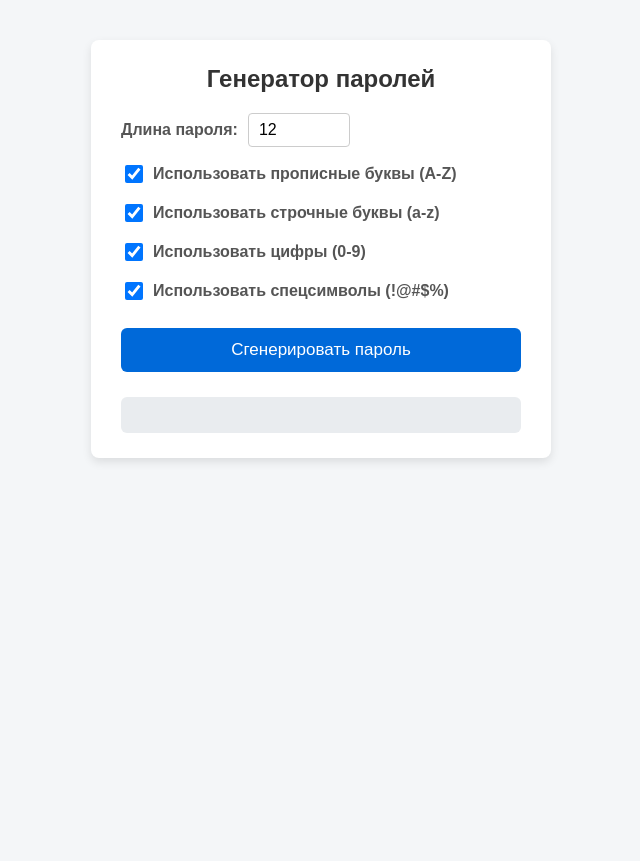
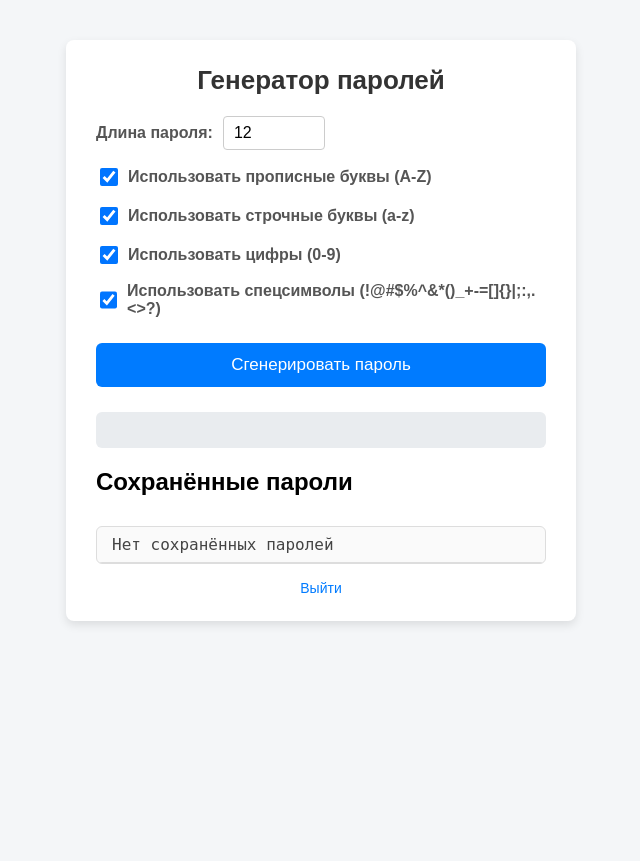
Before and after one commit to Fa1bu/Password-generator, a Flask app: page / in a window 1280 px wide. Shown: the top 861 px of the page, without its empty margins (319-959 px from the left). Run offline with Flask 3, Linux system fonts and the light colour scheme; the visitor is signed in with stand-in values (Sample User, id 1).

Commit message:
Update index.html

```diff
--- a/templates/index.html
+++ b/templates/index.html
@@ -1,3 +1,4 @@
+
 <!DOCTYPE html>
 <html lang="ru">
 <head>
@@ -8,17 +9,17 @@
         body {
             font-family: Arial, sans-serif;
             background: #f4f6f8;
+            min-height: 100vh;
+            margin: 0;
+            padding: 40px 20px;
             display: flex;
             justify-content: center;
             align-items: flex-start;
-            min-height: 100vh;
-            padding: 40px 20px;
-            margin: 0;
         }
         .container {
             background: #fff;
             box-shadow: 0 4px 10px rgba(0,0,0,0.1);
-            max-width: 400px;
+            max-width: 450px;
             width: 100%;
             border-radius: 8px;
             padding: 25px 30px;
@@ -26,11 +27,11 @@
         h1 {
             margin-top: 0;
             margin-bottom: 20px;
-            font-size: 24px;
+            font-size: 26px;
             color: #333;
             text-align: center;
         }
-        label {
+        form label {
             display: flex;
             align-items: center;
             margin-bottom: 15px;
@@ -52,7 +53,7 @@
         }
         button {
             cursor: pointer;
-            background-color: #0069d9;
+            background-color: #007bff;
             border: none;
             padding: 12px;
             border-radius: 6px;
@@ -63,7 +64,7 @@
             transition: background-color 0.3s ease;
         }
         button:hover {
-            background-color: #004a9f;
+            background-color: #0056b3;
         }
         #result {
             margin-top: 25px;
@@ -73,8 +74,30 @@
             font-family: monospace;
             font-size: 18px;
             text-align: center;
+            word-break: break-all;
             user-select: all;
-            word-break: break-all;
+        }
+        .password-list {
+            margin-top: 30px;
+            max-height: 200px;
+            overflow-y: auto;
+            padding-left: 0;
+            list-style: none;
+            border: 1px solid #ddd;
+            border-radius: 6px;
+            background: #fafafa;
+        }
+        .password-list li {
+            padding: 8px 15px;
+            border-bottom: 1px solid #ddd;
+            font-family: monospace;
+            font-size: 16px;
+            color: #444;
+            cursor: pointer;
+            transition: background-color 0.2s ease;
+        }
+        .password-list li:hover {
+            background-color: #e1e7f0;
         }
         .footer {
             margin-top: 35px;
@@ -82,16 +105,29 @@
             font-size: 13px;
             color: #aaa;
         }
+        .logout-btn {
+            display: block;
+            margin: 15px auto 0;
+            text-align: center;
+            color: #007bff;
+            text-decoration: none;
+            font-size: 14px;
+        }
+        .logout-btn:hover {
+            text-decoration: underline;
+        }
     </style>
 </head>
 <body>
     <div class="container">
         <h1>Генератор паролей</h1>
+
         <form id="passwordForm" onsubmit="return false;">
             <label>
                 Длина пароля:
                 <input type="number" id="length" name="length" min="4" max="50" value="12" required />
             </label>
+
             <label>
                 <input type="checkbox" id="uppercase" name="uppercase" checked />
                 Использовать прописные буквы (A-Z)
@@ -106,61 +142,80 @@
             </label>
             <label>
                 <input type="checkbox" id="special" name="special" checked />
-                Использовать спецсимволы (!@#$%)
+                Использовать спецсимволы (!@#$%^&*()_+-=[]{}|;:,.<>?)
             </label>
             <button id="generateBtn" type="submit">Сгенерировать пароль</button>
         </form>
 
         <div id="result" aria-live="polite" aria-atomic="true"></div>
+
+        <h2>Сохранённые пароли</h2>
+        <ul class="password-list" id="passwordList">
+            <!-- Здесь будут отображены сохранённые пароли -->
+        </ul>
+
+        <a href="{{ url_for('logout') }}" class="logout-btn">Выйти</a>
     </div>
 
     <script>
         const form = document.getElementById('passwordForm');
         const resultDiv = document.getElementById('result');
+        const passwordList = document.getElementById('passwordList');
+
+        // Функция для обновления списка сохранённых паролей из шаблона
+        function updatePasswordList(passwords) {
+            passwordList.innerHTML = '';
+            if (!passwords || passwords.length === 0) {
+                passwordList.innerHTML = '<li>Нет сохранённых паролей</li>';
+                return;
+            }
+            passwords.forEach(pwd => {
+                const li = document.createElement('li');
+                li.textContent = pwd;
+                li.title = 'Нажмите, чтобы скопировать';
+                li.addEventListener('click', () => {
+                    navigator.clipboard.writeText(pwd).then(() => {
+                        alert('Пароль скопирован в буфер обмена');
+                    });
+                });
+                passwordList.appendChild(li);
+            });
+        }
+
+        // Инициализация списка сохранённых паролей из контекста шаблона
+        const existingPasswords = {{ passwords|tojson }};
+        updatePasswordList(existingPasswords);
 
         form.addEventListener('submit', async () => {
-            // Считываем значения из формы
             const length = parseInt(document.getElementById('length').value);
             const uppercase = document.getElementById('uppercase').checked;
             const lowercase = document.getElementById('lowercase').checked;
             const numbers = document.getElementById('numbers').checked;
             const special = document.getElementById('special').checked;
 
-            // Простая валидация
-            if (length < 4 || length > 50) {
-                alert('Длина пароля должна быть от 4 до 50 символов.');
+            if (!uppercase && !lowercase && !numbers && !special) {
+                resultDiv.textContent = 'Пожалуйста, выберите хотя бы один тип символов!';
                 return;
             }
-            if (!uppercase && !lowercase && !numbers && !special) {
-                alert('Выберите хотя бы один тип символов.');
-                return;
-            }
-
-            resultDiv.textContent = 'Генерируем...';
 
             try {
                 const response = await fetch('/generate', {
                     method: 'POST',
-                    headers: {
-                        'Content-Type': 'application/json'
-                    },
-                    body: JSON.stringify({
-                        length,
-                        uppercase,
-                        lowercase,
-                        numbers,
-                        special
-                    })
+    headers: {'Content-Type': 'application/json'},
+                    body: JSON.stringify({ length, uppercase, lowercase, numbers, special })
                 });
 
                 const data = await response.json();
+
                 if (response.ok) {
                     resultDiv.textContent = data.password;
+                    existingPasswords.push(data.password);
+                    updatePasswordList(existingPasswords);
                 } else {
-                    resultDiv.textContent = 'Ошибка: ' + (data.error || 'неизвестная ошибка');
+                    resultDiv.textContent = data.error || 'Ошибка при генерации пароля';
                 }
             } catch (error) {
-                resultDiv.textContent = 'Ошибка при подключении к серверу.';
+                resultDiv.textContent = 'Ошибка сети или сервера';
             }
         });
     </script>
```
